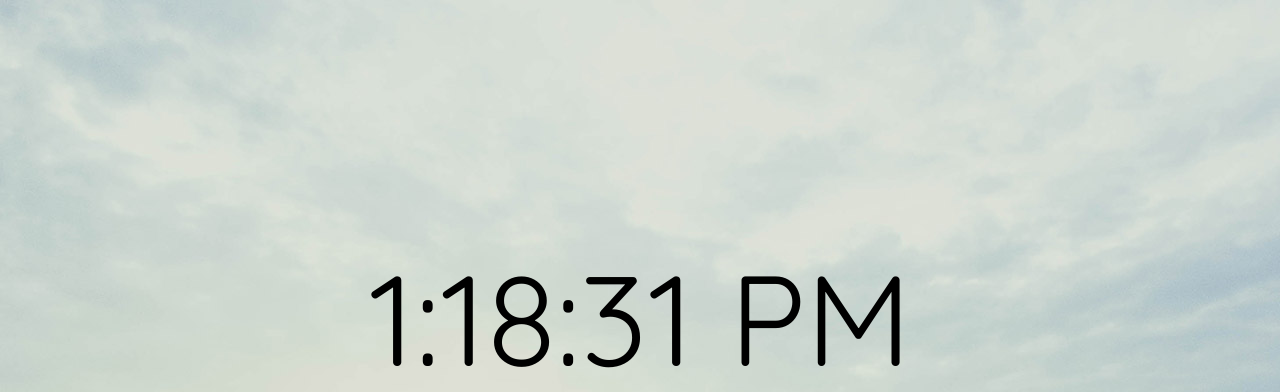
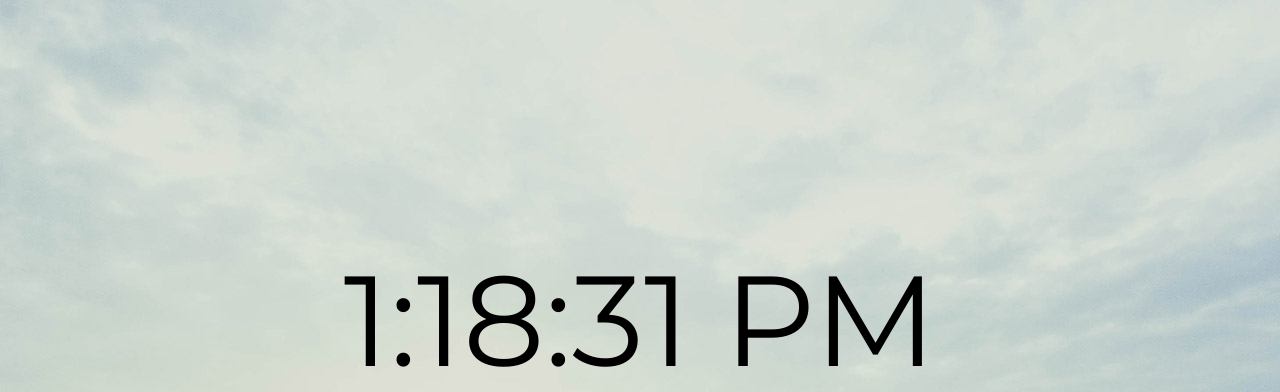
Before and after one commit to 10projects/welcome, a plain HTML site: page index.html in a window 1280 px wide. Shown: the top 392 px of the page. Drawn offline with Linux system fonts and the light colour scheme.

Commit message:
Small changes to index.html and style.css

```diff
--- a/css/style.css
+++ b/css/style.css
@@ -5,7 +5,7 @@
 }
 
 body {
-    font-family: 'Quicksand', sans-serif;
+    font-family: 'Montserrat', sans-serif;
     display: flex;
     flex-direction: column;
     align-items: center;
--- a/index.html
+++ b/index.html
@@ -6,6 +6,7 @@
     <meta name="viewport" content="width=device-width, initial-scale=1.0">
     <meta http-equiv="X-UA-Compatible" content="ie=edge">
     <link href="https://fonts.googleapis.com/css?family=Quicksand&display=swap" rel="stylesheet">
+    <link href="https://fonts.googleapis.com/css?family=Montserrat&display=swap" rel="stylesheet">
     <link rel="stylesheet" href="css/style.css">
     <title>Welcome</title>
 </head>
```
Also changed, not shown: 1 other file.
